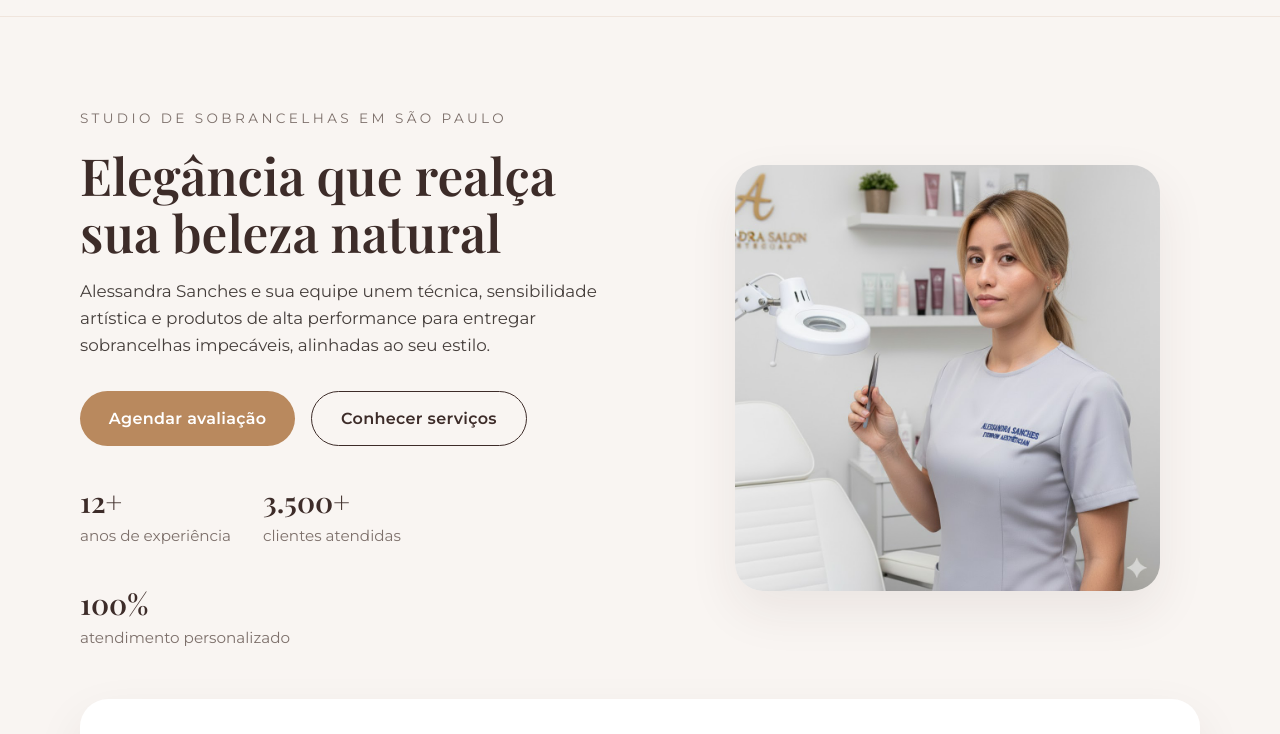
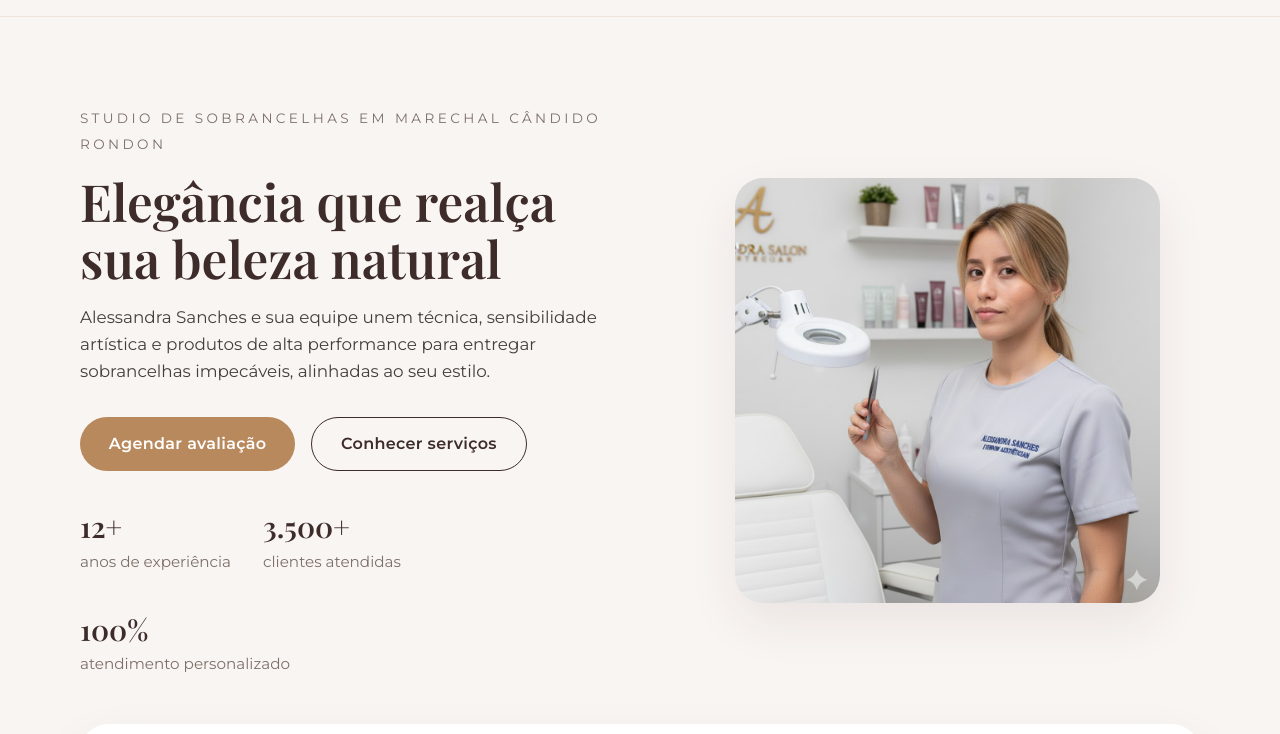
Before and after one commit to rubitoxxx/alessandrasanches, a plain HTML site: page index.html in a window 1280 px wide. Shown: the part 66-800 px from the top of the page. Drawn offline with nearby package versions, Linux system fonts and the light colour scheme.

Commit message:
Modify location and description in index.html
Updated the description meta tag and changed the location reference in the hero section.

```diff
--- a/index.html
+++ b/index.html
@@ -4,7 +4,7 @@
   <meta charset="UTF-8">
   <meta name="viewport" content="width=device-width, initial-scale=1.0">
   <title>Studio de Sobrancelhas Alessandra Sanches</title>
-  <meta name="description" content="Design de sobrancelhas personalizado, micropigmentação e cuidados premium no Studio Alessandra Sanches em São Paulo.">
+  <meta name="description" content="Design de sobrancelhas personalizado, micropigmentação e cuidados premium no Studio Alessandra Sanches em Marechal Cândido Rondon.">
   <link rel="preconnect" href="https://fonts.googleapis.com">
   <link rel="preconnect" href="https://fonts.gstatic.com" crossorigin>
   <link href="https://fonts.googleapis.com/css2?family=Playfair+Display:wght@400;600&family=Montserrat:wght@300;400;500;600&display=swap" rel="stylesheet">
@@ -43,7 +43,7 @@
   <main>
     <section class="hero" id="inicio">
       <div class="hero__content">
-        <span class="hero__eyebrow">Studio de Sobrancelhas em São Paulo</span>
+        <span class="hero__eyebrow">Studio de Sobrancelhas em Marechal Cândido Rondon</span>
         <h1 class="hero__title">Elegância que realça sua beleza natural</h1>
         <p class="hero__text">Alessandra Sanches e sua equipe unem técnica, sensibilidade artística e produtos de alta performance para entregar sobrancelhas impecáveis, alinhadas ao seu estilo.</p>
         <div class="hero__actions">
```
